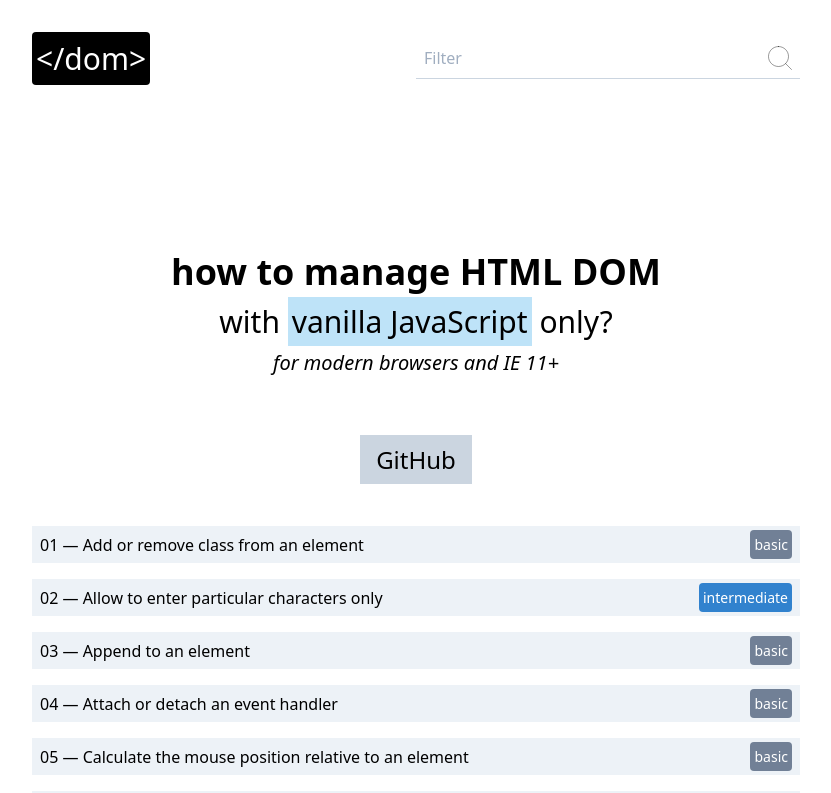
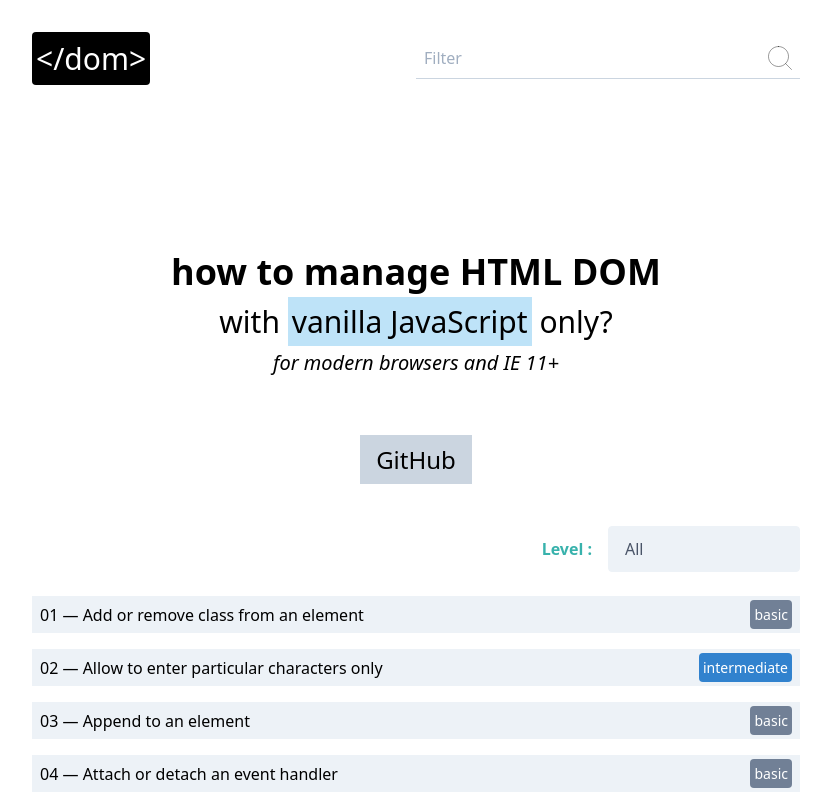
Before and after one commit to phuocng/html-dom, a React app: page / in a window 1280 px wide. Shown: the top 793 px of the page, without its empty margins (224-1055 px from the left). Built offline with nearby package versions, Linux system fonts and the light colour scheme.

Commit message:
Fix: adding filter for posts levels

```diff
--- a/client/pages/HomePage.tsx
+++ b/client/pages/HomePage.tsx
@@ -6,7 +6,20 @@ import PostList from '../constants/PostList';
 import { unslugify } from '../helpers/slugify';
 import Layout from './Layout';
 
-const HomePage = () => {
+class HomePage extends React.Component {
+    state = {
+        posts: PostList
+    }
+
+    selectLevelHandler(selected_level: string) {
+        this.setState({
+            posts: selected_level !== ""
+                ? PostList.filter(post => { if(post.level === selected_level) { return post } })
+                : PostList
+        })
+    }
+
+    render() {
         return (
             <Layout>
                 <Helmet>
@@ -32,10 +45,26 @@ const HomePage = () => {
                     </a>
                 </div>
 
+                <div className="md:flex md:items-center mb-6">
+                    <div className="md:w-3/4">
+                        <label className="block text-teal-500 font-bold md:text-right mb-1 md:mb-0 pr-4" htmlFor="inline-full-name">
+                            Level :
+                        </label>
+                    </div>
+                    <div className="md:w-1/4">
+                    <select onChange={event => this.selectLevelHandler(event.target.value)} className="block appearance-none w-full bg-gray-200 border border-gray-200 text-gray-700 py-3 px-4 pr-8 rounded leading-tight focus:outline-none focus:bg-white focus:border-gray-500" id="grid-state">
+                        <option value="">All</option>
+                        <option value="Basic">Basic</option>
+                        <option value="Intermediate">Intermediate</option>
+                        <option value="Advanced">Advanced</option>
+                    </select>
+                    </div>
+                </div>
+
                 <div className='ml-auto mr-auto max-w-4xl'>
                     <ul>
                     {
-                    PostList.map((post, index) => {
+                        this.state.posts.map((post, index) => {
                             const idx = (index < 9) ? `0${index + 1}` : `${index + 1}`;
                             return (
                                 <li key={post.slug} className='mb-4'>
@@ -63,6 +92,7 @@ const HomePage = () => {
                 </div>
             </Layout>
         );
+    }
 };
 
 export default HomePage;
--- a/client/posts/get-the-first-scrollable-parent-of-an-element/index.tsx
+++ b/client/posts/get-the-first-scrollable-parent-of-an-element/index.tsx
@@ -5,7 +5,7 @@ import RelatedPosts from '../../components/RelatedPosts';
 
 export default () => {
     return (
-        <>
+        <div>
             <Markdown
                 content={`
                     Starting from the given \`ele\` element, we traverse all parents up to the root of document (\`document.body\`).
@@ -37,6 +37,6 @@ export default () => {
                     'get-the-parent-node-of-an-element',
                 ]}
             />
-        </>
+        </div>
     );
 };
```
Also changed, not shown: 1 other file (tests, documents, lock files or other folders). Lines whose indentation alone changed are shown as unchanged.
